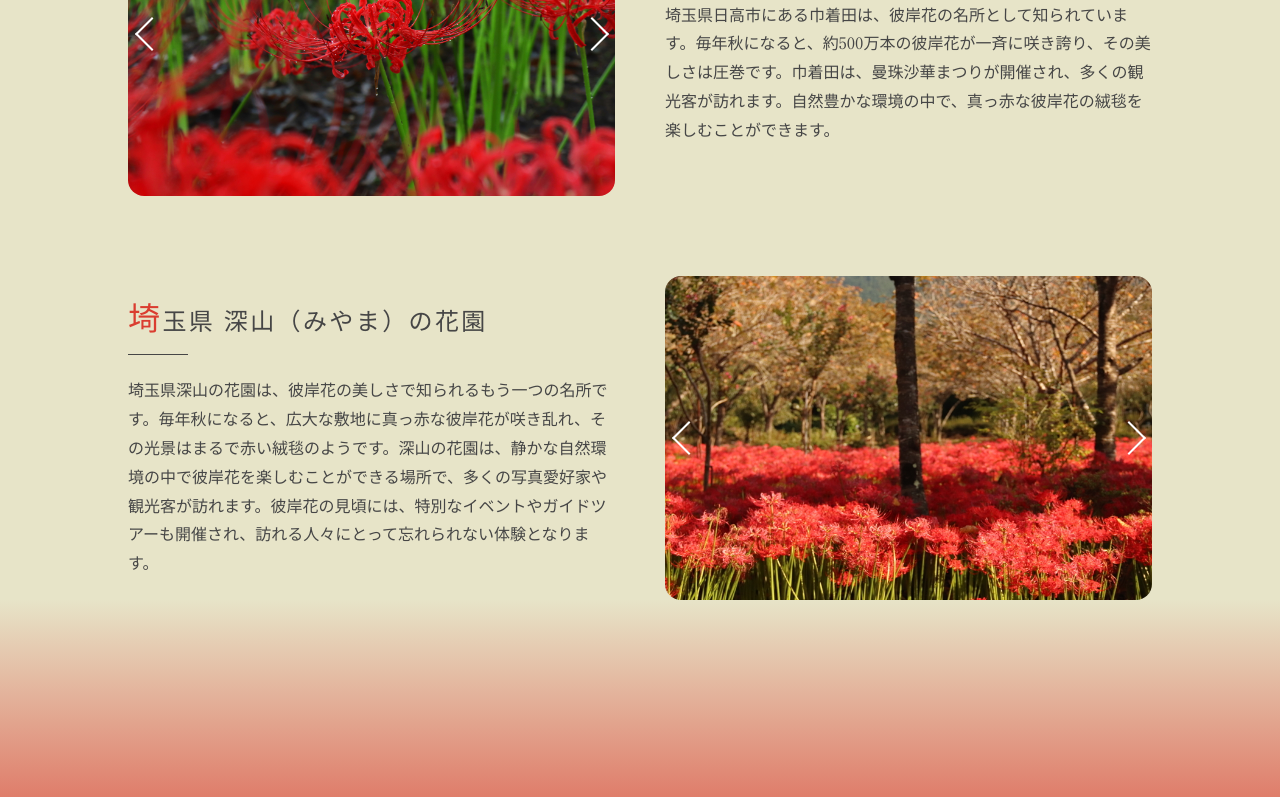
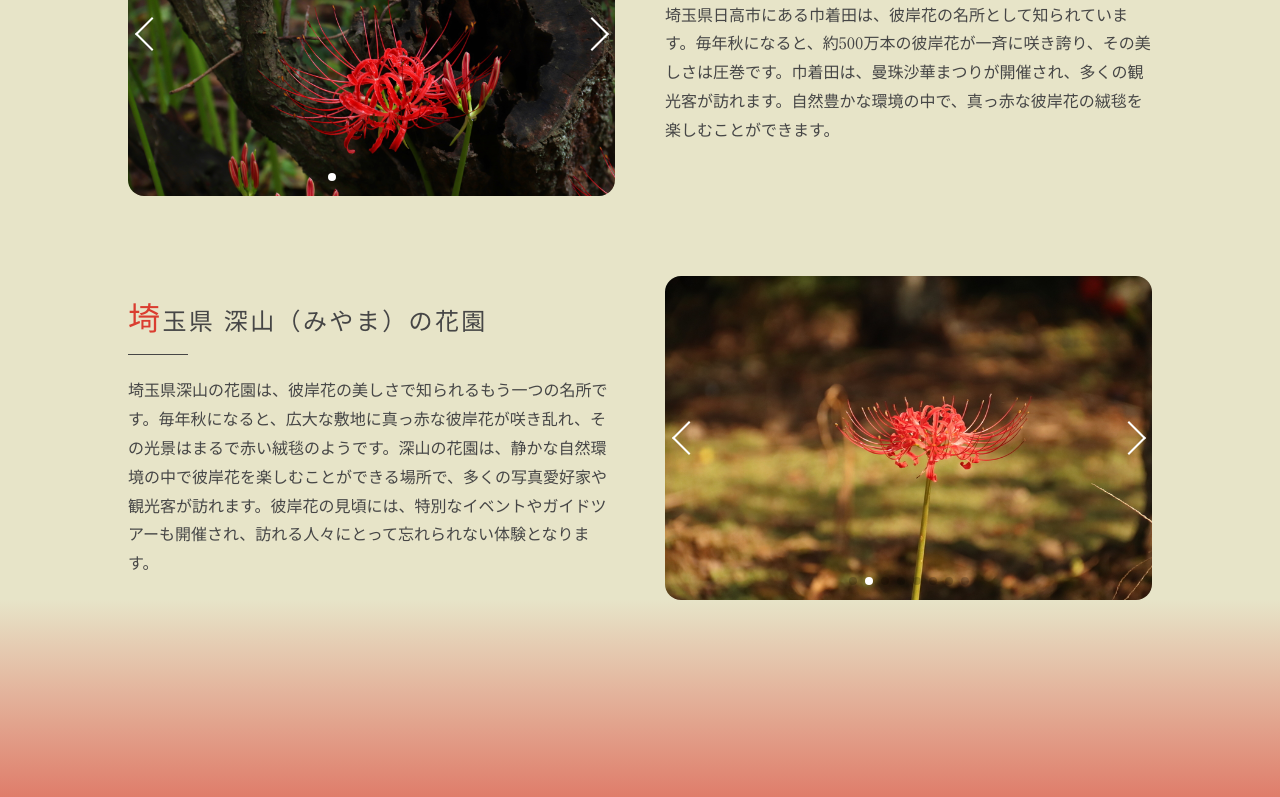
Before and after one commit to otaki0302/vue-test, a Vue app: page /feature-higambana in a window 1280 px wide. Shown: the part 1058-1855 px from the top of the page. Built offline with nearby package versions, Linux system fonts and the light colour scheme.

Commit message:
Swiperが動作するよう修正

```diff
--- a/src/views/FeatureHigambana.vue
+++ b/src/views/FeatureHigambana.vue
@@ -12,7 +12,7 @@
                <h2 class="sec-ttl">彼岸花が見られる名所</h2>
                <div class="sec--lead__col">
                     <swiper class="sec--lead__slide"
-                        :modules="modules"
+                        :modules="[Navigation, Pagination, A11y, Autoplay]"
                         :slides-per-view="1"
                         :loop="true"
                         :space-between="25"
@@ -40,7 +40,7 @@
                 </div>
                 <div class="sec--lead__col">
                     <swiper class="sec--lead__slide"
-                        :modules="modules"
+                        :modules="[Navigation, Pagination, A11y, Autoplay]"
                         :slides-per-view="1"
                         :loop="true"
                         :space-between="25"
@@ -249,37 +249,22 @@
         gap: 30px;
     }
 </style>
-<style>
-
-</style>
 <script>
-  // import Swiper core and required modules
 import { Navigation, Pagination, A11y, Autoplay } from 'swiper/modules';
-
-  // Import Swiper Vue.js components
 import { Swiper, SwiperSlide } from 'swiper/vue';
 
-  // Import Swiper styles
 import 'swiper/css';
 import 'swiper/css/navigation';
 import 'swiper/css/pagination';
+import 'swiper/css/autoplay';
 
-  // Import Swiper styles
 export default {
   components: {
     Swiper,
     SwiperSlide,
   },
   setup() {
-      const onSwiper = (swiper) => {
-        console.log(swiper);
-      };
-      const onSlideChange = () => {
-        console.log('slide change');
-      };
     return {
-        onSwiper,
-        onSlideChange,
       modules: [Navigation, Pagination, A11y, Autoplay],
     };
   },
```
Lines whose indentation alone changed are shown as unchanged.
